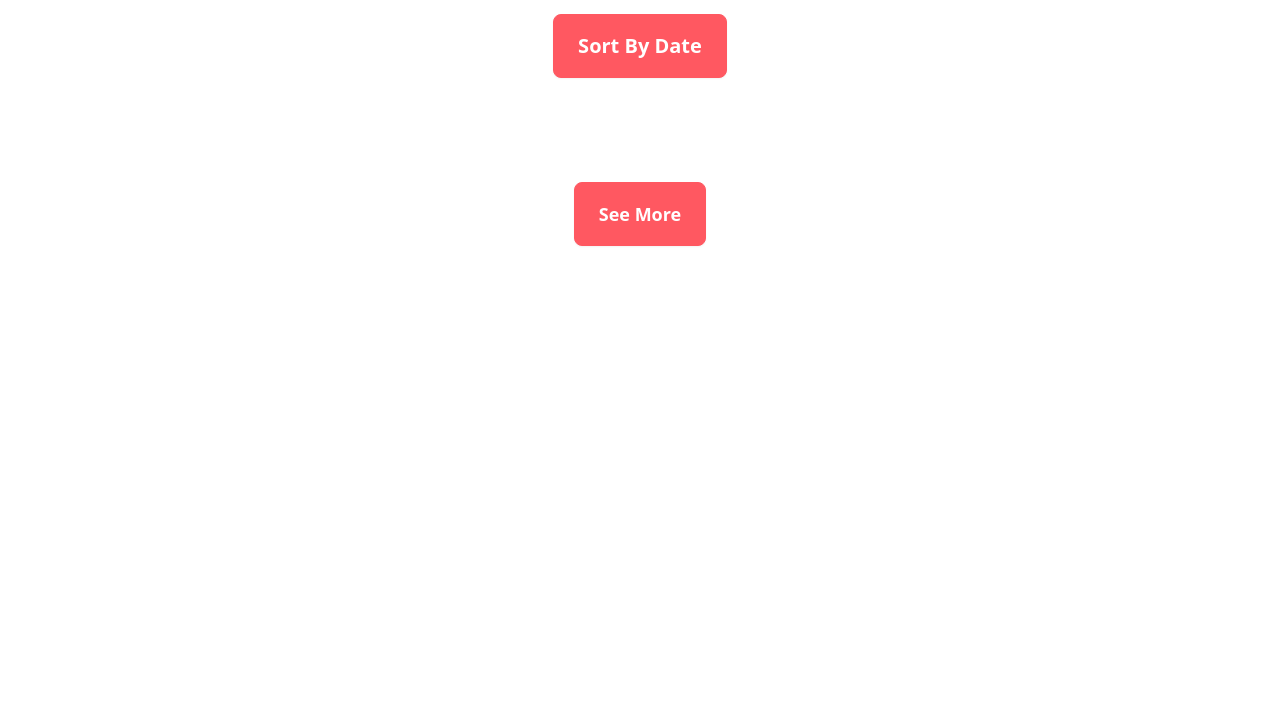
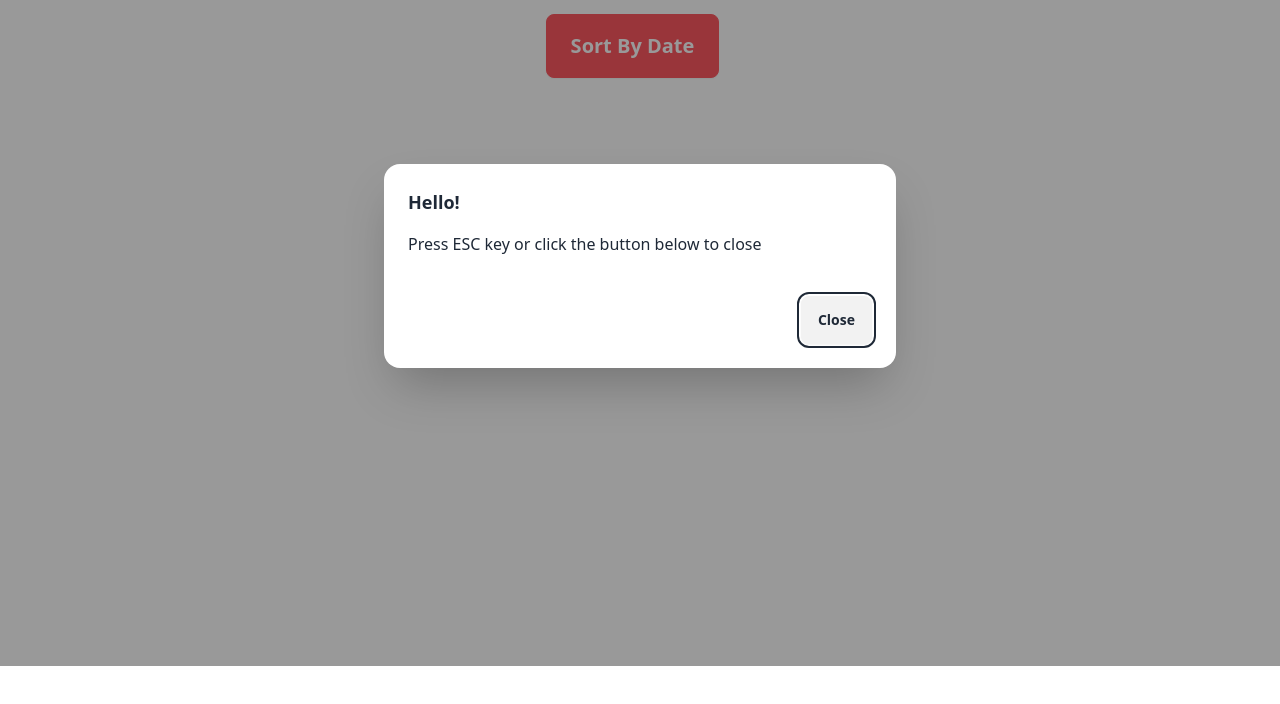
Before and after one commit to Study-Projects-By-MAAB/Module-34-tasks, a plain HTML site: page index.html in a window 1280 px wide. Shown: the part 134-838 px from the top of the page. Drawn offline with nearby package versions, Linux system fonts and the light colour scheme; no server answers.

Commit message:
modal added

```diff
--- a/index.html
+++ b/index.html
@@ -18,6 +18,19 @@
         <div><button onclick="shortByDateButton()" class="btn btn-error btn-lg text-white text-xl ">Sort By
                 Date</button></div>
     </header>
+    <!-- Open the modal using ID.showModal() method -->
+    <dialog id="my_modal_5" class="modal modal-bottom sm:modal-middle">
+        <div class="modal-box">
+            <h3 class="font-bold text-lg">Hello!</h3>
+            <p class="py-4">Press ESC key or click the button below to close</p>
+            <div class="modal-action">
+                <form method="dialog">
+                    <!-- if there is a button in form, it will close the modal -->
+                    <button class="btn">Close</button>
+                </form>
+            </div>
+        </div>
+    </dialog>
     <main class="max-w-[1500px] mx-auto min-h-screen mb-14">
         <!-- card container -->
         <section id="card-container" class="w-[93.75%] mx-auto gap-6 grid grid-cols-1 md:grid-cols-2 lg:grid-cols-3">
@@ -34,7 +47,6 @@
                 </div>
             </div> -->
 
-
         </section>
         <div id="see-more-div" class="my-14 mx-auto w-full text-center">
             <button onclick="seeMore()" id="see-more" class="btn btn-error btn-lg text-white">See More</button>
--- a/script.js
+++ b/script.js
@@ -30,9 +30,9 @@ const displayCards = (cards, displayMore, isShortButtonClicked) => {
     if (isShortButtonClicked) {
         cards.sort((a, b) => new Date(a.published_in) - new Date(b.published_in))
     }
-    else {
-        cards = cards
-    }
+    // else {
+    //     cards = cards
+    // }
 
     if (cards.length > 6 && !displayMore) {
         cards = cards.slice(0, 6)
@@ -64,7 +64,7 @@ const displayCards = (cards, displayMore, isShortButtonClicked) => {
                     </div>
                 </div>
                 <div class="card-actions justify-end">
-                    <button class="btn btn-circle bg-[#fef7f7] border-none">
+                    <button onclick="openModal(); my_modal_5.showModal()" class="btn btn-circle bg-[#fef7f7] border-none">
                     <i class="fa-solid fa-arrow-right-long text-xl text-[rgb(235,87,87)]"></i>
                     </button>
                 </div>
@@ -76,7 +76,10 @@ const displayCards = (cards, displayMore, isShortButtonClicked) => {
     })
 }
 
-
+const openModal = () => {
+    console.log('open modal');
+}
+my_modal_5.showModal()
 
 const seeMore = () => {
     displayMore = true
```
